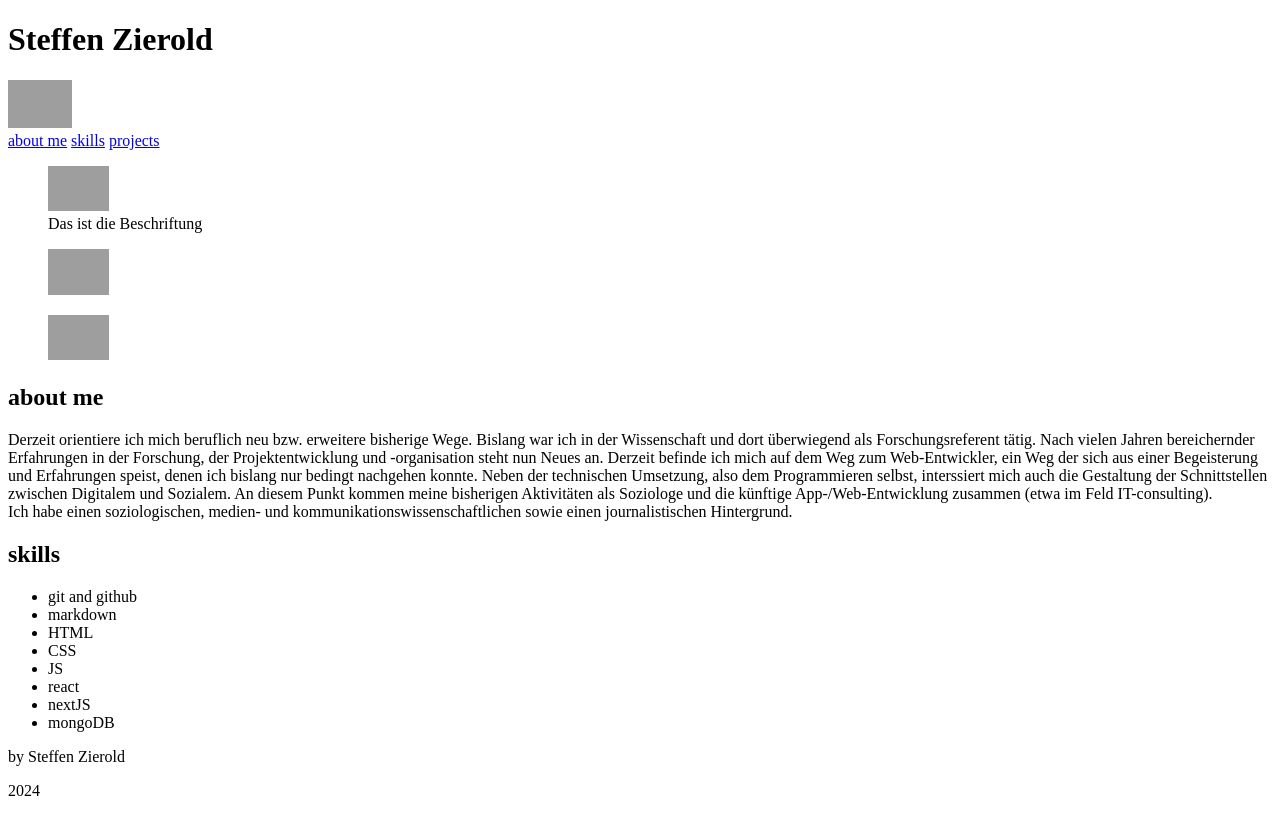
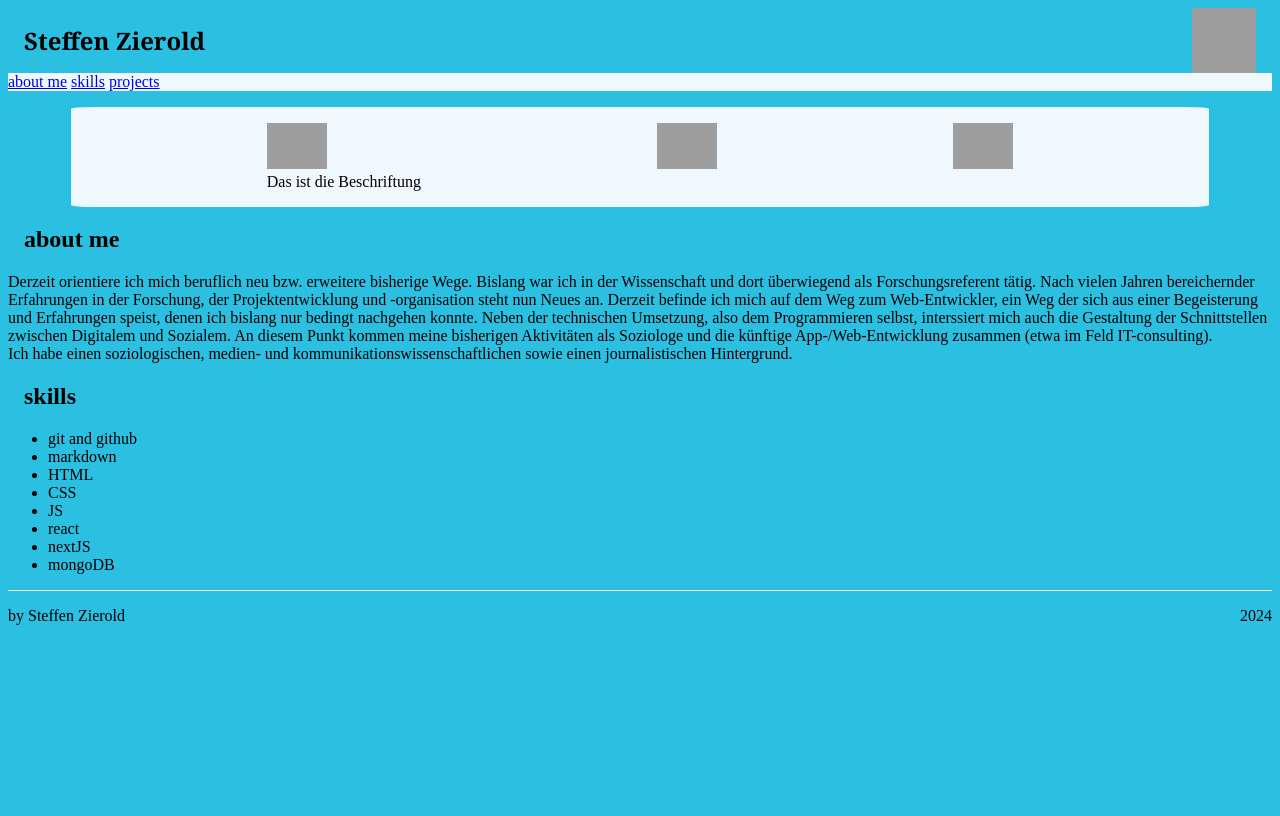
Before and after one commit to e-Steffen/personal-website, a website: page index.html in a window 1280 px wide. Drawn offline with Linux system fonts and the light colour scheme; grey boxes are pictures that could not be loaded.

Commit message:
all-files-in

```diff
--- a/index.html
+++ b/index.html
@@ -4,7 +4,7 @@
     <meta charset="UTF-8" />
     <meta name="viewport" content="width=device-width, initial-scale=1.0" />
     <title>e-Steffens Website</title>
-    <link rel="stylesheet" href="/style.css" />
+    <link rel="stylesheet" href="/styles.css" />
   </head>
   <body>
     <header>
@@ -23,7 +23,7 @@
       <a href="/projects.html">projects</a>
     </nav>
     <section class="tiles">
-      <div id="tileOne">
+      <div class="tileOne">
         <figure>
           <img
             src="https://e-steffen.github.io/my-portfolio/img/musicon-one.jpg"
@@ -33,7 +33,7 @@
           <figcaption>Das ist die Beschriftung</figcaption>
         </figure>
       </div>
-      <div id="tileTwo">
+      <div class="tileTwo">
         <figure>
           <img
             src="https://e-steffen.github.io/my-portfolio/img/chore-door-one.jpg"
@@ -42,7 +42,7 @@
           />
         </figure>
       </div>
-      <div id="tileThree">
+      <div class="tileThree">
         <figure>
           <img
             src="https://e-steffen.github.io/my-portfolio/img/piano-keys-one.jpg"
```
